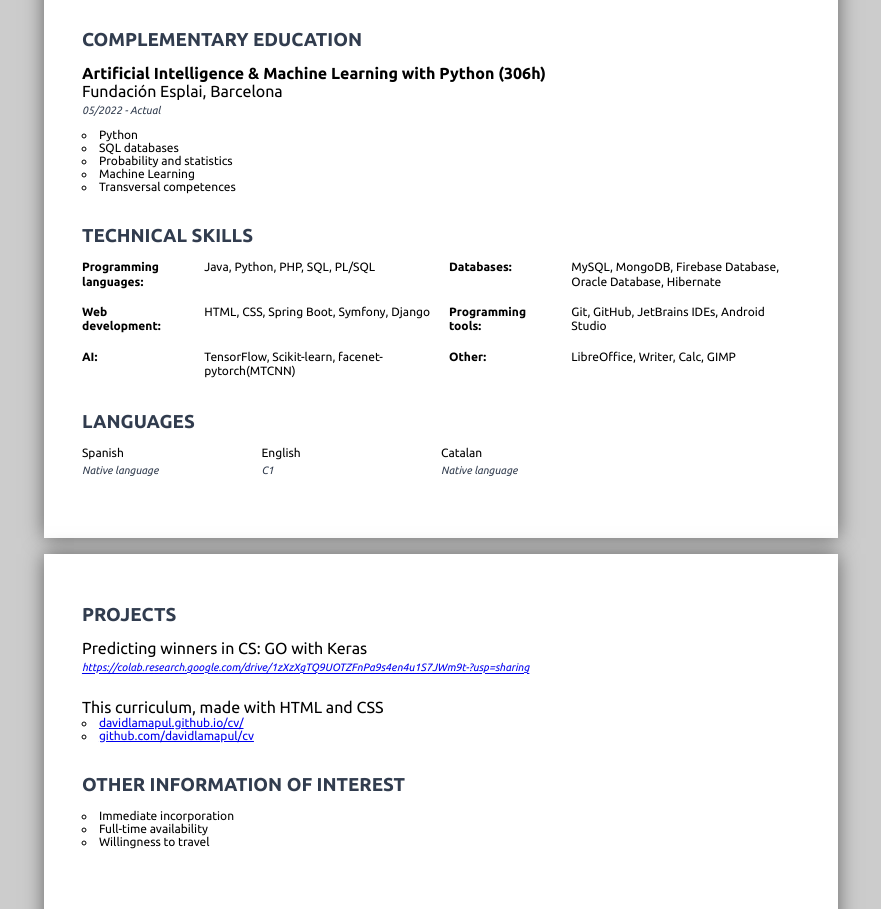
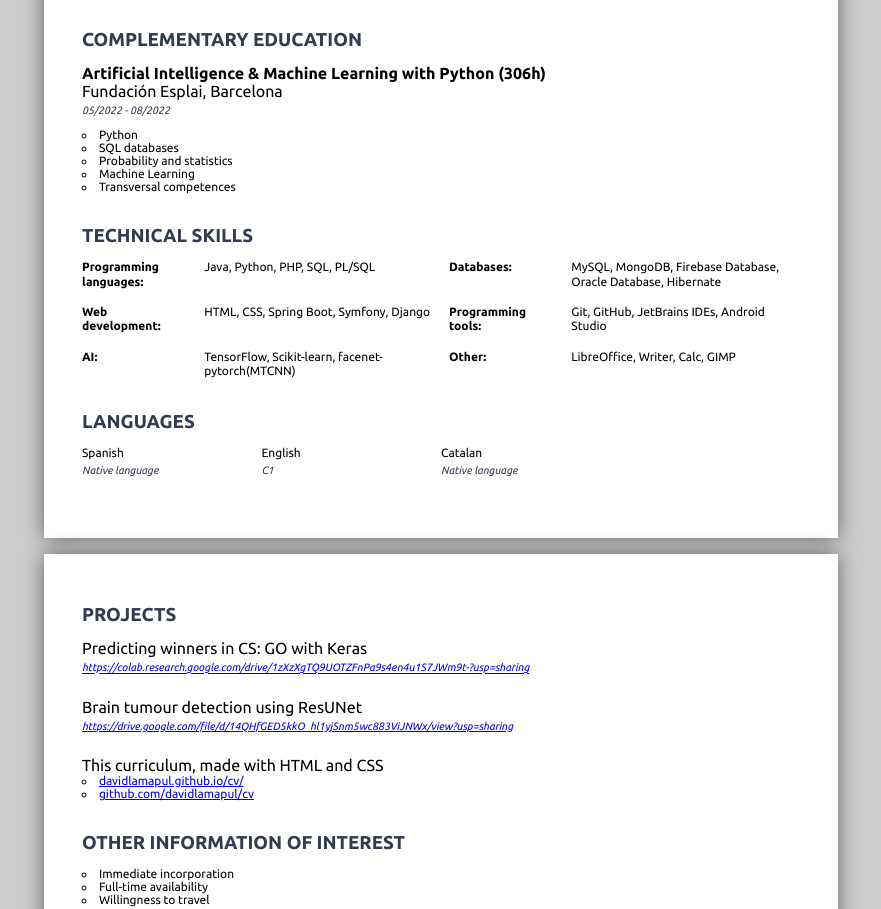
Before and after one commit to davidlamapul/cv, a plain HTML site: page index_en.html in a window 1280 px wide. Shown: the part 601-1510 px from the top of the page, without its empty margins (199-1080 px from the left). Drawn offline with Linux system fonts and the light colour scheme.

Commit message:
Adding tumor detector project

```diff
--- a/index_en.html
+++ b/index_en.html
@@ -2,7 +2,7 @@
 <html lang="en">
 <head>
     <meta charset="UTF-8">
-    <title>David Lama Pulido CV</title>
+    <title>David Lama Pulido CV EN</title>
     <link rel="stylesheet" href="css/main.css">
     <link rel="stylesheet" href="https://fonts.googleapis.com/icon?family=Material+Icons">
 
@@ -80,7 +80,7 @@
             <div class="group-list">
                 <h3 class="b">Artificial Intelligence & Machine Learning with Python (306h)</h3>
                 <h3>Fundación Esplai, Barcelona</h3>
-                <sub>05/2022 - Actual</sub>
+                <sub>05/2022 - 08/2022</sub>
                 <ul>
                     <li>Python</li>
                     <li>SQL databases</li>
@@ -137,9 +137,18 @@
             <h2>PROJECTS</h2>
             <div class="group-list">
                 <h3>Predicting winners in CS: GO with Keras</h3>
-                <sub><a href="https://colab.research.google.com/drive/1zXzXgTQ9UOTZFnPa9s4en4u1S7JWm9t-?usp=sharing">
+                <sub><a href="https://colab.research.google.com/drive/1zXzXgTQ9UOTZFnPa9s4en4u1S7JWm9t-?usp=sharing"
+                        target="_blank">
                     https://colab.research.google.com/drive/1zXzXgTQ9UOTZFnPa9s4en4u1S7JWm9t-?usp=sharing</a></sub>
             </div>
+
+            <div class="group-list">
+                <h3>Brain tumour detection using ResUNet</h3>
+                <sub><a href="https://drive.google.com/file/d/14QHfGED5kkO_hl1yjSnm5wc883ViJNWx/view?usp=sharing"
+                        target="_blank">
+                    https://drive.google.com/file/d/14QHfGED5kkO_hl1yjSnm5wc883ViJNWx/view?usp=sharing</a></sub>
+            </div>
+
             <div class="group-list">
                 <h3>This curriculum, made with HTML and CSS</h3>
                 <ul style="margin: 0">
```
